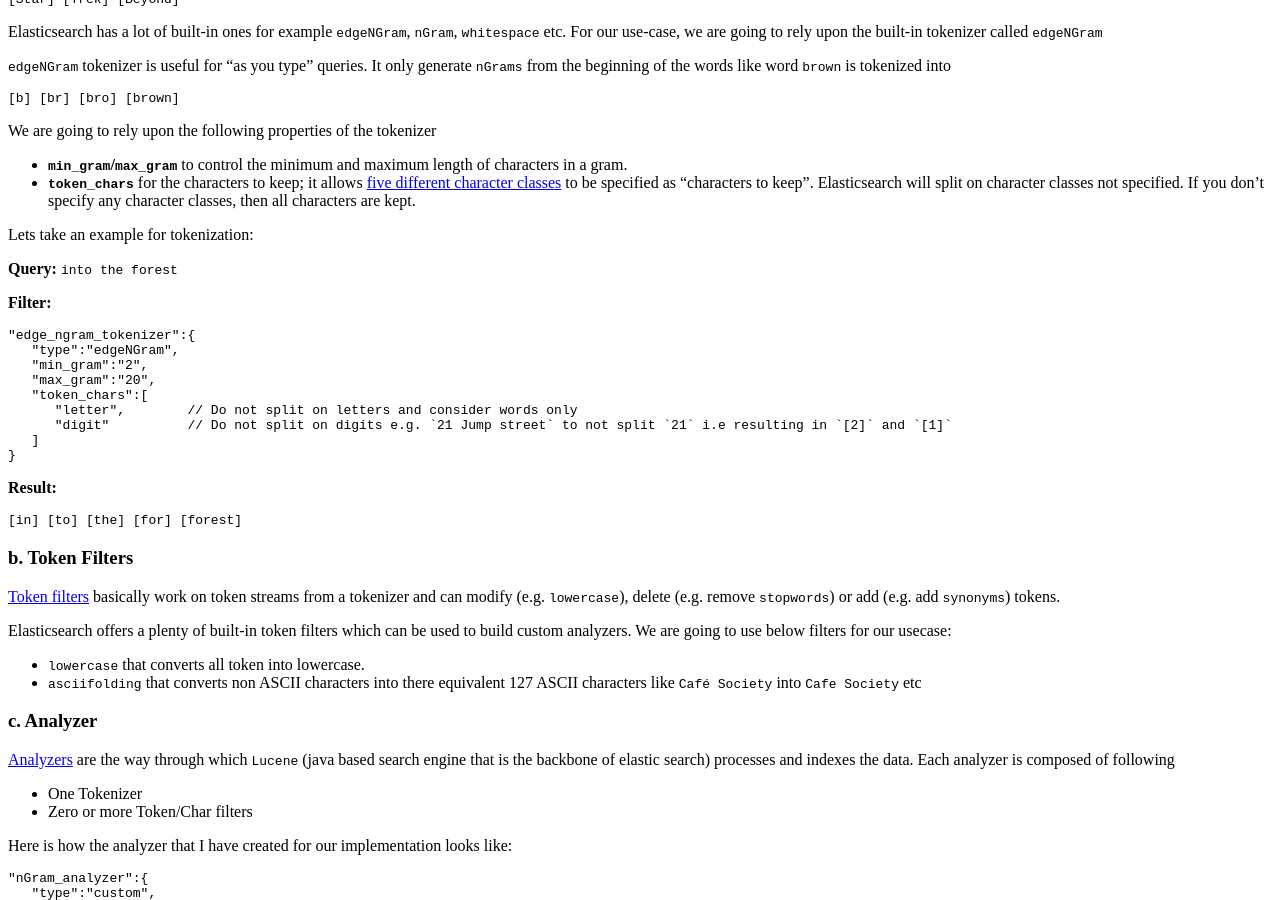
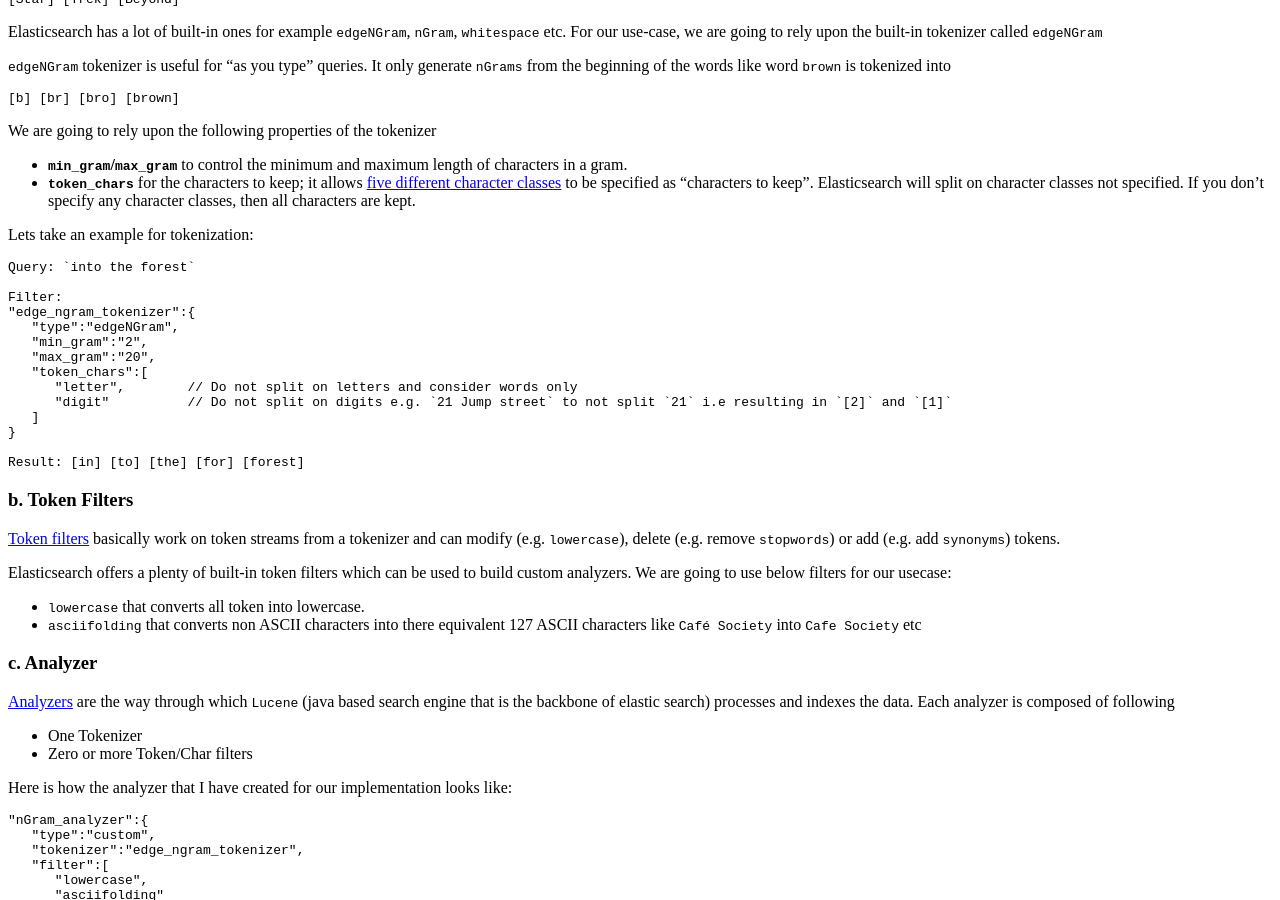
Before and after one commit to Idnan/idnan.github.io, a Jekyll site: the page built from blog/_posts/2017-01-28-elasticsearch-search-as-you-type.md, in a window 1280 px wide and 900 px high, scrolled down 623 px. Built offline with Jekyll 4.4.1, drawn with Linux system fonts in a browser that asks for light colours; comment, search, counter and statistics services are not loaded; part of the change alters nothing that is shown.

````diff
--- a/blog/_posts/2017-01-28-elasticsearch-search-as-you-type.md
+++ b/blog/_posts/2017-01-28-elasticsearch-search-as-you-type.md
@@ -39,10 +39,10 @@ We are going to rely upon the following properties of the tokenizer
 
 Lets take an example for tokenization:
 
-**Query:** `into the forest`
+```
+Query: `into the forest`
 
-**Filter:**
-```
+Filter:
 "edge_ngram_tokenizer":{
    "type":"edgeNGram",
    "min_gram":"2",
@@ -52,11 +52,8 @@ Lets take an example for tokenization:
       "digit"          // Do not split on digits e.g. `21 Jump street` to not split `21` i.e resulting in `[2]` and `[1]`
    ]
 }
-```
 
-**Result:**
-```
-[in] [to] [the] [for] [forest]
+Result: [in] [to] [the] [for] [forest]
 ```
 
 ### b. Token Filters
````
